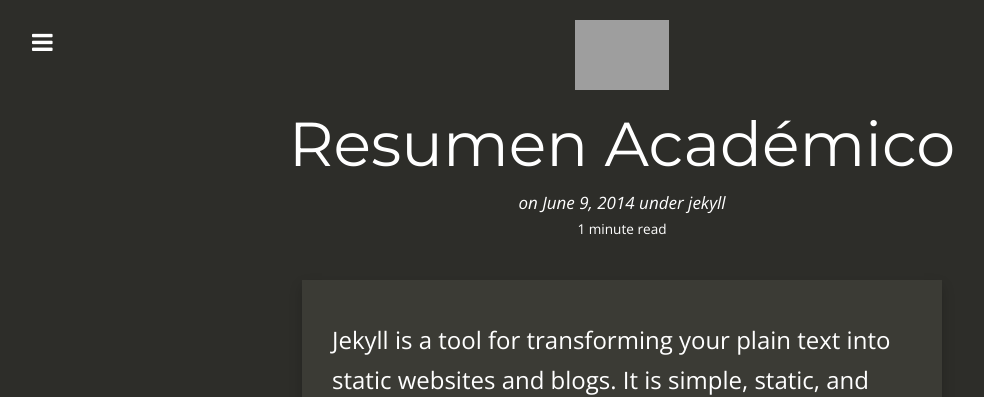
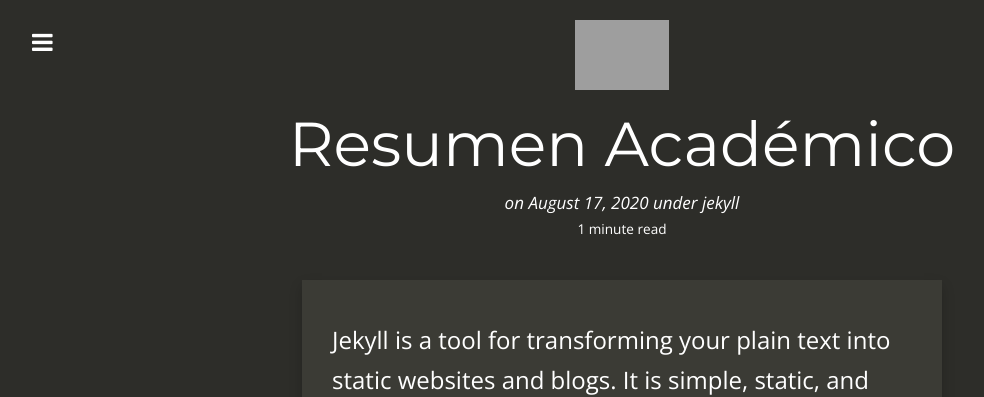
Before and after one commit to elviavillamar/elviavillamar, a Jekyll site: the page built from _posts/2014-06-09-so-what-is-jekyll.md, in a window 1280 px wide. Shown: the top 397 px of the page, without its empty margins (18-1002 px from the left). Built offline with Jekyll 4.4.1, drawn with Linux system fonts in a browser that asks for light colours; nearby versions of some CDN libraries; comment, search, counter and statistics services are not loaded; grey boxes are pictures that could not be loaded.

Commit message:
Update 2014-06-09-so-what-is-jekyll.md

```diff
--- a/_posts/2014-06-09-so-what-is-jekyll.md
+++ b/_posts/2014-06-09-so-what-is-jekyll.md
@@ -1,7 +1,7 @@
 ---
 layout:     post
 title:      Resumen Académico
-date:       2014-06-09 12:32:18
+date:       17/08/2020
 summary:    Transform your plain text into static websites and blogs. Simple, static, and blog-aware.
 categories: jekyll
 thumbnail: jekyll
```
